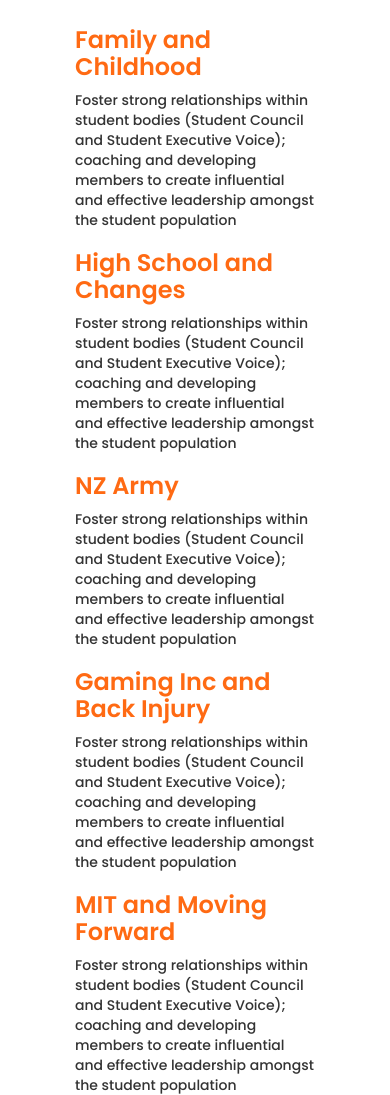
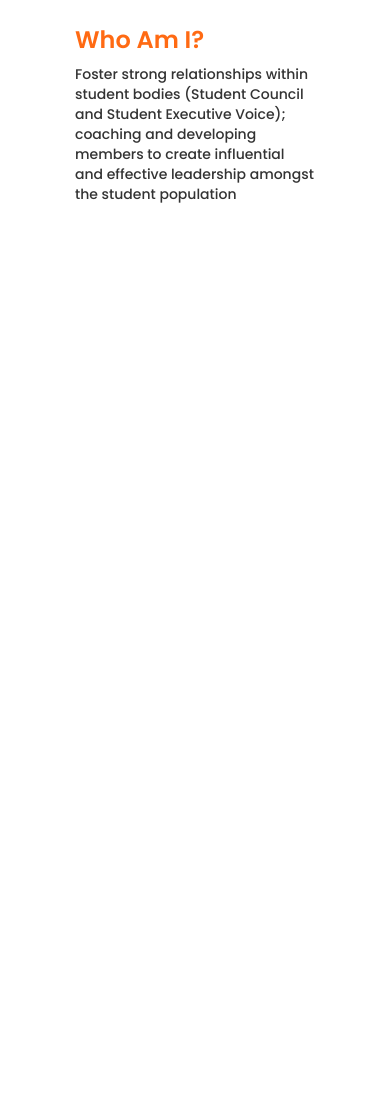
Before and after one commit to laznz1/laznz1, a plain HTML site: page index.html in a window 390 px wide. Shown: the part 953-2048 px from the top of the page. After the commit the page ends 1157 px from the top, so only its background shows below. Drawn offline with nearby package versions, Linux system fonts and the light colour scheme.

Commit message:
bnav
nav

```diff
--- a/index.html
+++ b/index.html
@@ -81,41 +81,14 @@
 <li>Drive change to allow all New Zealanders to achieve their goals</li>
 </ul>
 </div>
-        <div class="col-xs-12 col-sm-12 col-md-12 col-lg-12">
-          <h3>Family and Childhood</h3>
+
+<div class="col-xs-12 col-sm-12 col-md-12 col-lg-12">
+<h3>Who Am I?</h3>
 
           Foster strong relationships within student bodies (Student Council and Student Executive
           Voice); coaching and developing members to create influential and effective leadership
           amongst the student population
-        </div>
-		        <div class="col-xs-12 col-sm-12 col-md-12 col-lg-12">
-          <h3>High School and Changes</h3>
-
-          Foster strong relationships within student bodies (Student Council and Student Executive
-          Voice); coaching and developing members to create influential and effective leadership
-          amongst the student population
-        </div>
-		<div class="col-xs-12 col-sm-12 col-md-12 col-lg-12">
-          <h3>NZ Army</h3>
-
-          Foster strong relationships within student bodies (Student Council and Student Executive
-          Voice); coaching and developing members to create influential and effective leadership
-          amongst the student population
-        </div>
-      <div class="col-xs-12 col-sm-12 col-md-12 col-lg-12">
-          <h3>Gaming Inc and Back Injury</h3>
-
-          Foster strong relationships within student bodies (Student Council and Student Executive
-          Voice); coaching and developing members to create influential and effective leadership
-          amongst the student population
-        </div>
-		      <div class="col-xs-12 col-sm-12 col-md-12 col-lg-12">
-          <h3>MIT and Moving Forward</h3>
-
-          Foster strong relationships within student bodies (Student Council and Student Executive
-          Voice); coaching and developing members to create influential and effective leadership
-          amongst the student population
-        </div>
+ </div>
 
 
 
--- a/shared/nav.html
+++ b/shared/nav.html
@@ -20,7 +20,7 @@
   <a href="contactMe.html">Contact Me</a>
 <br>
 <a href="http://facebook.com/laz.earl" class="fa fa-facebook"></a>
-<a href="https://www.linkedin.com/in/laurenceearl/" class="fa fa-facebook"></a>
+<a href="https://www.linkedin.com/in/laurenceearl/" class="fa fa-linkedin"></a>
 
 
 
```
